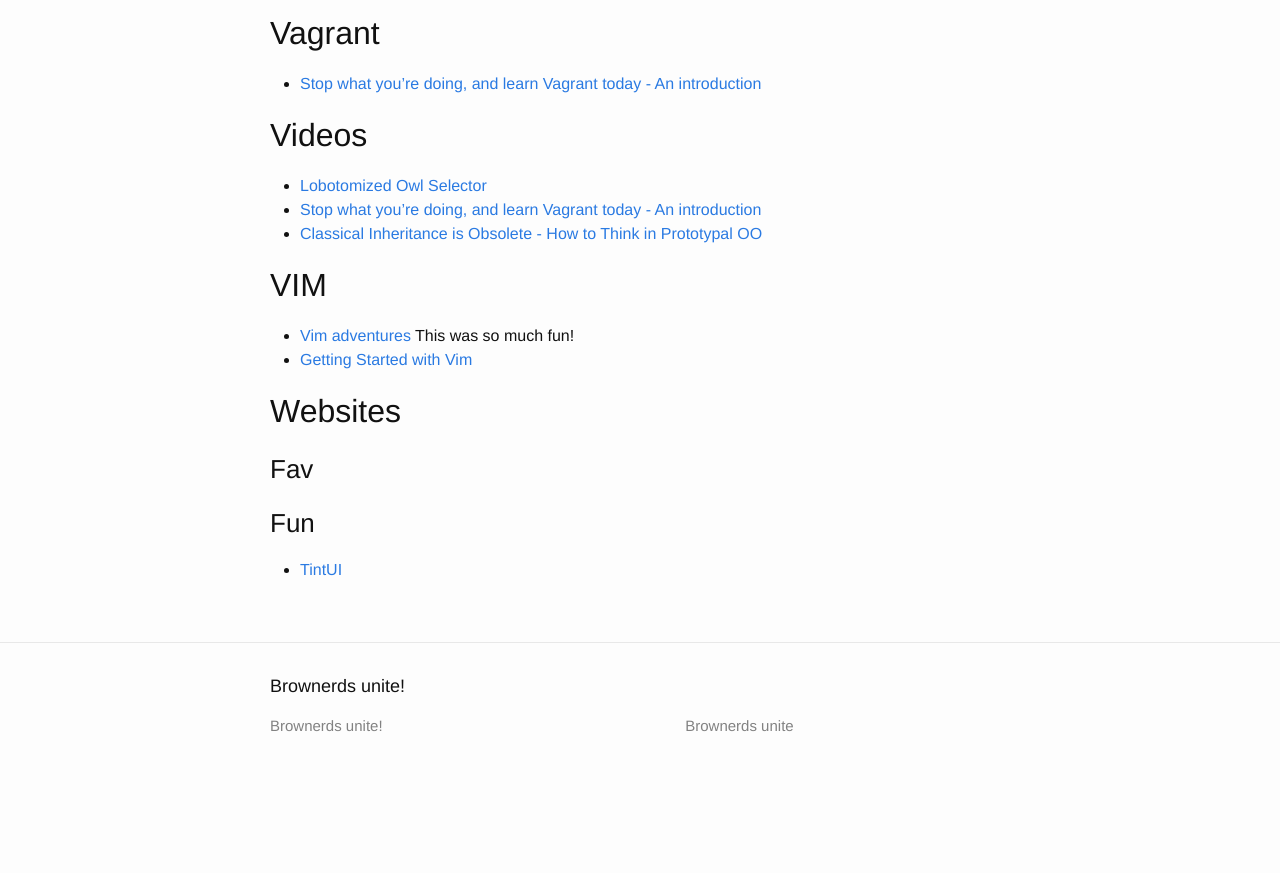
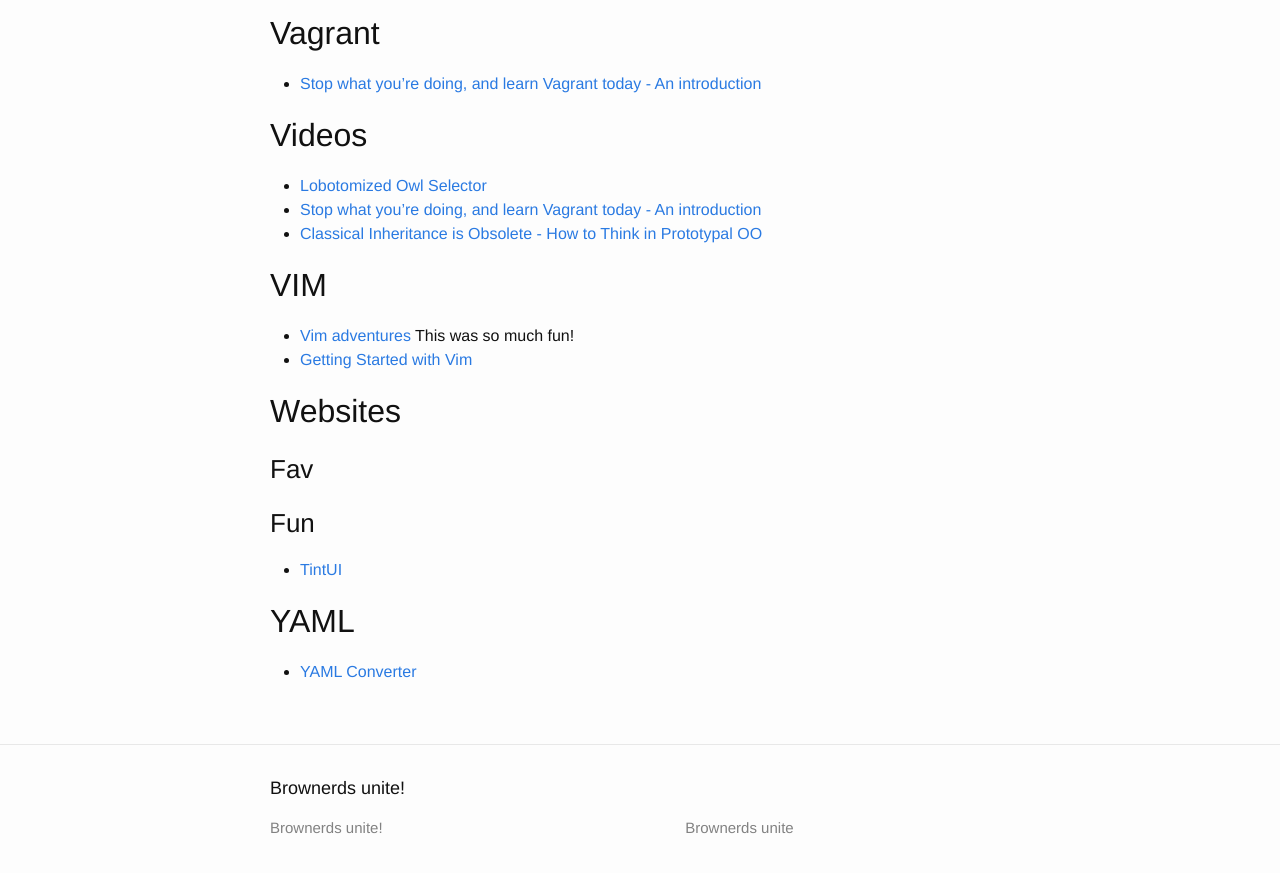
Before and after one commit to brownerd/brownerd.github.io, a Jekyll site: the page built from _posts/2015-01-01-reading-list-2015.md, in a window 1280 px wide and 900 px high, scrolled down 8147 px. Shown: the top 873 px of the window. Built offline with Jekyll 4.4.1, drawn with Linux system fonts in a browser that asks for light colours; emoji names are drawn with the system emoji font; before the commit the page ends 8945 px from its top, so only the background shows below that.

Commit message:
YAML Converter

```diff
--- a/_posts/2015-01-01-reading-list-2015.md
+++ b/_posts/2015-01-01-reading-list-2015.md
@@ -547,3 +547,11 @@ I hate powerpoint and keynote. But I am loving Bespoke!
 
 ### Fun
 - [TintUI](http://tintui.com/index.html)
+
+
+
+
+
+
+## YAML
+- [YAML Converter](http://codebeautify.org/yaml-to-json-xml-csv)
```
